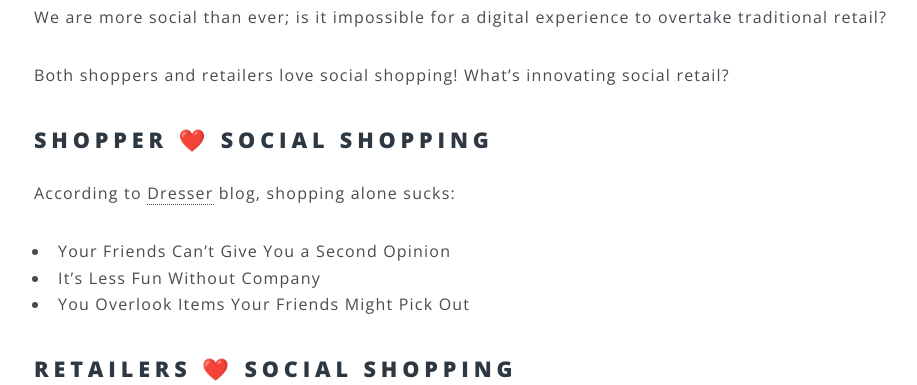
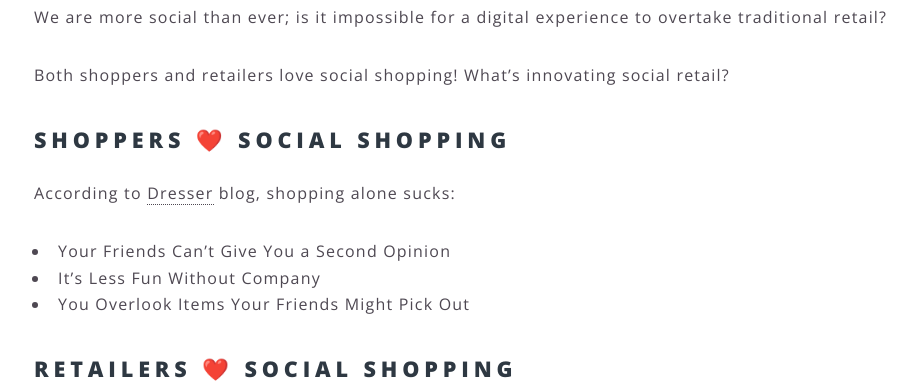
Before and after one commit to rforgeon/portfolio-kami, a Jekyll site: the page built from _posts/2017-5-16-social-retail.md, in a window 1280 px wide and 900 px high, scrolled down 1554 px, cut to the strip 135-520 px from the top of the window. Shown: the whole strip, without its empty margins (30-947 px from the left). Built offline with Jekyll 4.4.1, drawn with Linux system fonts in a browser that asks for light colours.

Commit message:
social-retail post edit

```diff
--- a/_posts/2017-5-16-social-retail.md
+++ b/_posts/2017-5-16-social-retail.md
@@ -23,7 +23,7 @@ We are more social than ever; is it impossible for a digital experience to overt
 
 Both shoppers and retailers love social shopping! What’s innovating social retail?
 
-## Shopper ❤️ Social Shopping
+## Shoppers ❤️ Social Shopping
 
 According to [Dresser](http://dressertheapp.com/blog/2016/09/01/do-you-prefer-shopping-alone-or-with-friends/) blog, shopping alone sucks:
 
```
